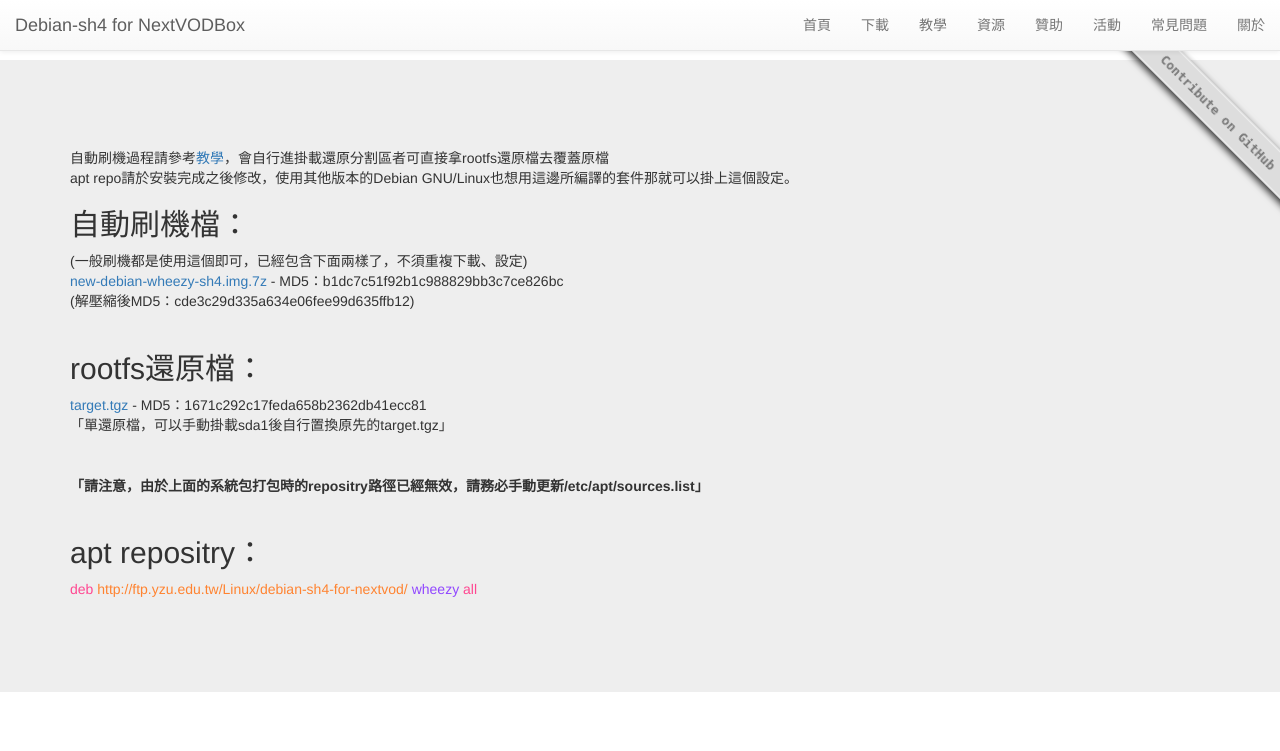
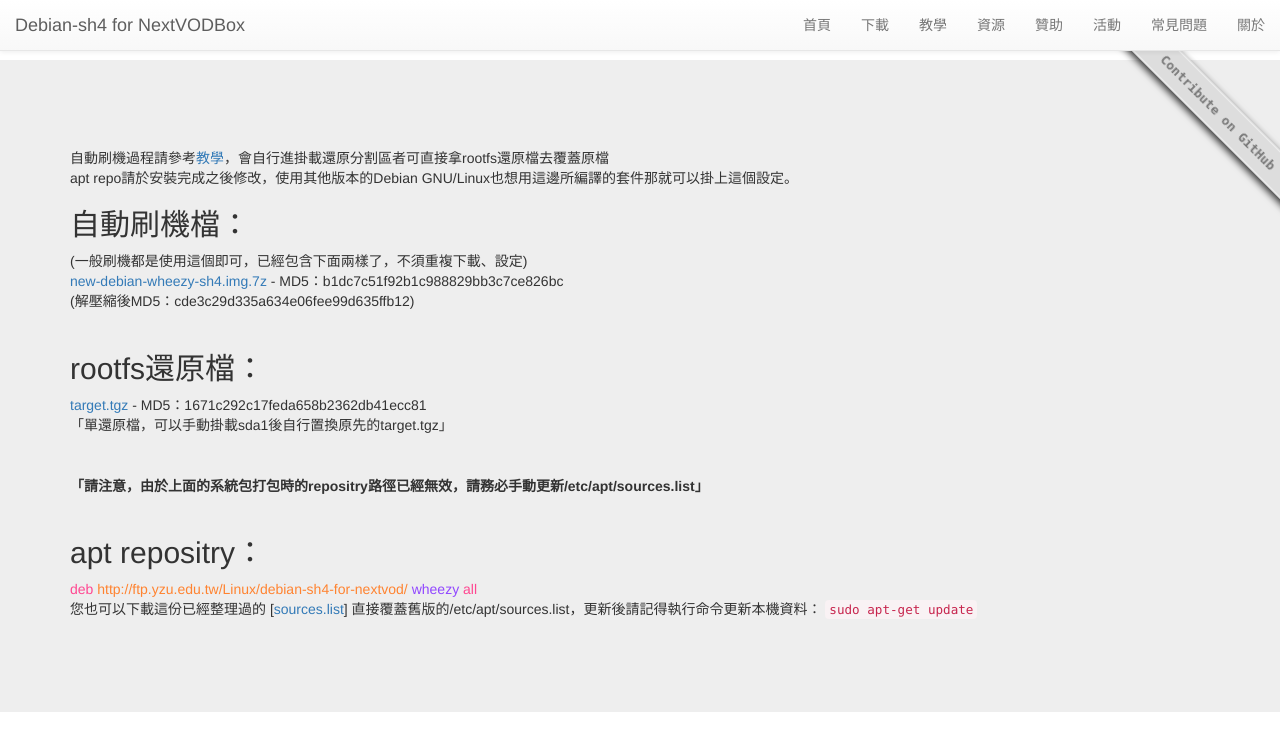
Before and after one commit to PeterDaveHello/debian-sh4-for-nextvodbox-web, a PHP site: page /download.php in a window 1280 px wide. Shown: the top 751 px of the page. Run offline with PHP 8.4, Linux system fonts and the light colour scheme; some libraries are stand-ins or nearby versions.

Commit message:
add sources.list example and its info in download page

```diff
--- a/download.php
+++ b/download.php
@@ -18,6 +18,8 @@
 
       <h2>apt repositry：</h2>
       <font color="#FF4791">deb</font> <font color="#FF8330">http://ftp.yzu.edu.tw/Linux/debian-sh4-for-nextvod/</font> <font color="#9147FF">wheezy</font> <font color="#FF4791">all</font><br />
+      您也可以下載這份已經整理過的 [<a href="download/sources.list">sources.list</a>] 直接覆蓋舊版的/etc/apt/sources.list，更新後請記得執行命令更新本機資料：
+      <code>sudo apt-get update</code>
     </p>
   </div>
 
```
Also changed, not shown: 1 other file.
